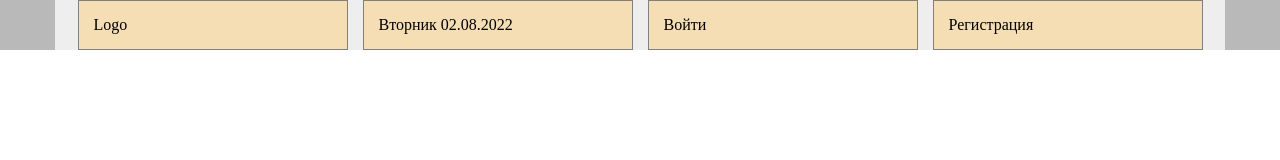
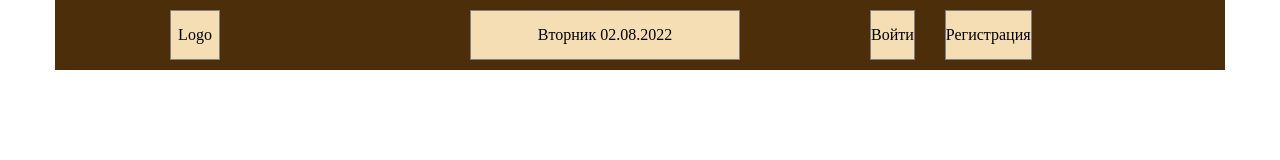
Before and after one commit to GrigoryNovozhilov/TimeTaskCharger, a plain HTML site: page index.html in a window 1280 px wide. Drawn offline with Linux system fonts and the light colour scheme.

Commit message:
верстка header, исправил классы logo, enter-btn, reg-btn по БЭМ; сверстал header;

```diff
--- a/css/style.scss
+++ b/css/style.scss
@@ -21,11 +21,18 @@ body, p, h1, h2, h3, ul, ol {
 
 .header {
     background-color: var(--bg);
+    height: 70px;
+    background-color: #4C2F0A;
+    max-width: 1170px;
+    height: 70px;
+    margin: 0 auto;
+    padding: 0 15px;
 }
 
 .container {
     background-color: #eee;
     max-width: 1170px;
+    height: 800px;
     margin: 0 auto;
     padding: 0 15px;
 }
@@ -36,12 +43,36 @@ body, p, h1, h2, h3, ul, ol {
 }
 
 .row > div {
-    padding: 15px;
-    margin: 0 auto;
+    // padding: 15px;
+    // margin: 0 auto;
     background-color: wheat;
     border: 1px solid gray;
+    margin-top: 10px;
+    text-align: center;
+    align-items: center;
+    padding-top: 15px;
 }
 
+.logo {
+    height: 50px;
+    width: 50px;
+    margin-left: 100px;
+}
+
+.header__date-block {
+    margin-left: 250px;
+    width: 270px;
+    height: 50px;
+}
+
+.enter-btn {
+    margin-left: 130px;
+
+}
+
+.reg-btn {
+    margin-left: 30px;
+}
 
 .col-3 {
     width: calc(25% - var(--gutter));
--- a/index.html
+++ b/index.html
@@ -9,14 +9,12 @@
 </head>
 <body>
     <header class="header">
-        <div class="container">
             <div class="row">
-                <div class="header__logo col-3">Logo</div>
-                <div class="header__date-block col-3">Вторник 02.08.2022</div>
-                <div class="header__enter-btn col-3">Войти</div>
-                <div class="header__reg-btn col-3">Регистрация</div>
+                <div class="logo">Logo</div>
+                <div class="header__date-block">Вторник 02.08.2022</div>
+                <div class="enter-btn">Войти</div>
+                <div class="reg-btn">Регистрация</div>
             </div>
-        </div>
     </header>
 </body>
 </html>
```
Also changed, not shown: css/style.css, 1 other file.
